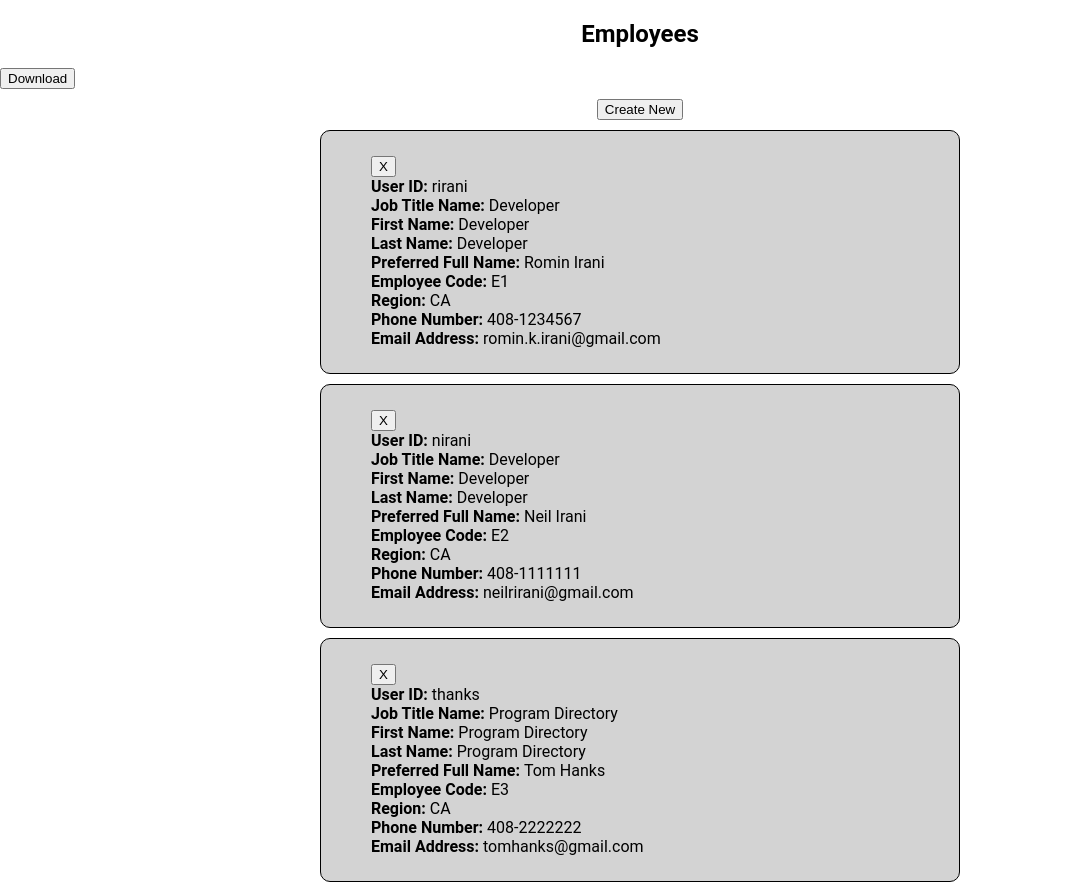
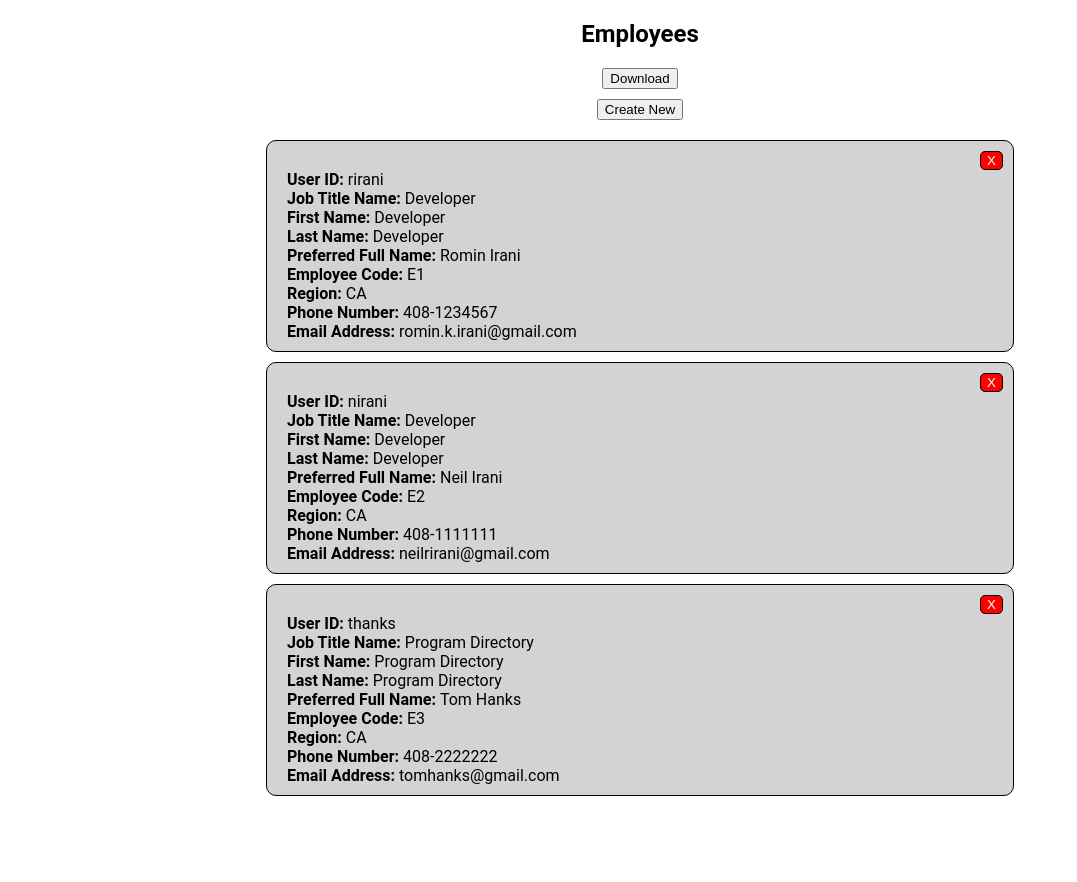
Before and after one commit to ChristianMacDonald/se-project, an Angular app: page / in a window 1280 px wide. Shown: the whole page, without its empty margins (0-1077 px from the left). After the commit the page ends 820 px from the top, so only its background shows below. Built offline with nearby package versions, Linux system fonts and the light colour scheme.

Commit message:
Change styling

```diff
--- a/src/app/app.component.scss
+++ b/src/app/app.component.scss
@@ -2,7 +2,7 @@
   text-align: center;
 }
 
-#form-show-button, #form-cancel-button {
+#form-show-button, #form-cancel-button, #download-button {
   display: block;
   margin: 10px auto;
 }
--- a/src/app/employee-form/employee-form.component.scss
+++ b/src/app/employee-form/employee-form.component.scss
@@ -1,16 +1,14 @@
 :host form {
   display: flex;
   flex-direction: column;
-  width: 50%;
+  width: 75%;
   margin: 0 auto;
-}
 
-:host form input {
+  input {
     margin-bottom: 5px;
 
     :last-child {
       margin-bottom: 0;
-  }
     }
 
     #submit {
@@ -18,3 +16,13 @@
       margin: 0 auto;
       padding: 5px;
     }
+  }
+
+  @media (min-width: 769px) {
+    width: 55%;
+  }
+
+  @media (min-width: 1025px) {
+    width: 35%;
+  }
+}
--- a/src/app/employees/employees.component.scss
+++ b/src/app/employees/employees.component.scss
@@ -1,23 +1,45 @@
-:host ul {
-  width: 50%;
+:host {
+  ul {
+    box-sizing: border-box;
+    width: 100%;
     margin: 0 auto;
-  padding: 0;
-}
+    padding: 10px;
 
-:host ul li {
+    li {
+      position: relative;
       list-style: none;
       margin-bottom: 10px;
       border: 1px solid black;
       border-radius: 10px;
       background-color: lightgray;
       text-align: left;
-  padding: 25px 50px;
+      padding: 10px 20px;
 
       :last-child {
         margin-bottom: 0;
       }
+
+      .delete-button {
+        position: absolute;
+        top: 10px;
+        right: 10px;
+        border-radius: 5px;
+        border: 1px solid black;
+        background: red;
+        color: white;
       }
 
       .key {
         font-weight: bold;
       }
+    }
+
+    @media (min-width: 769px) {
+      width: 80%;
+    }
+
+    @media (min-width: 1025px) {
+      width: 60%;
+    }
+  }
+}
```
Lines whose indentation alone changed are shown as unchanged.
